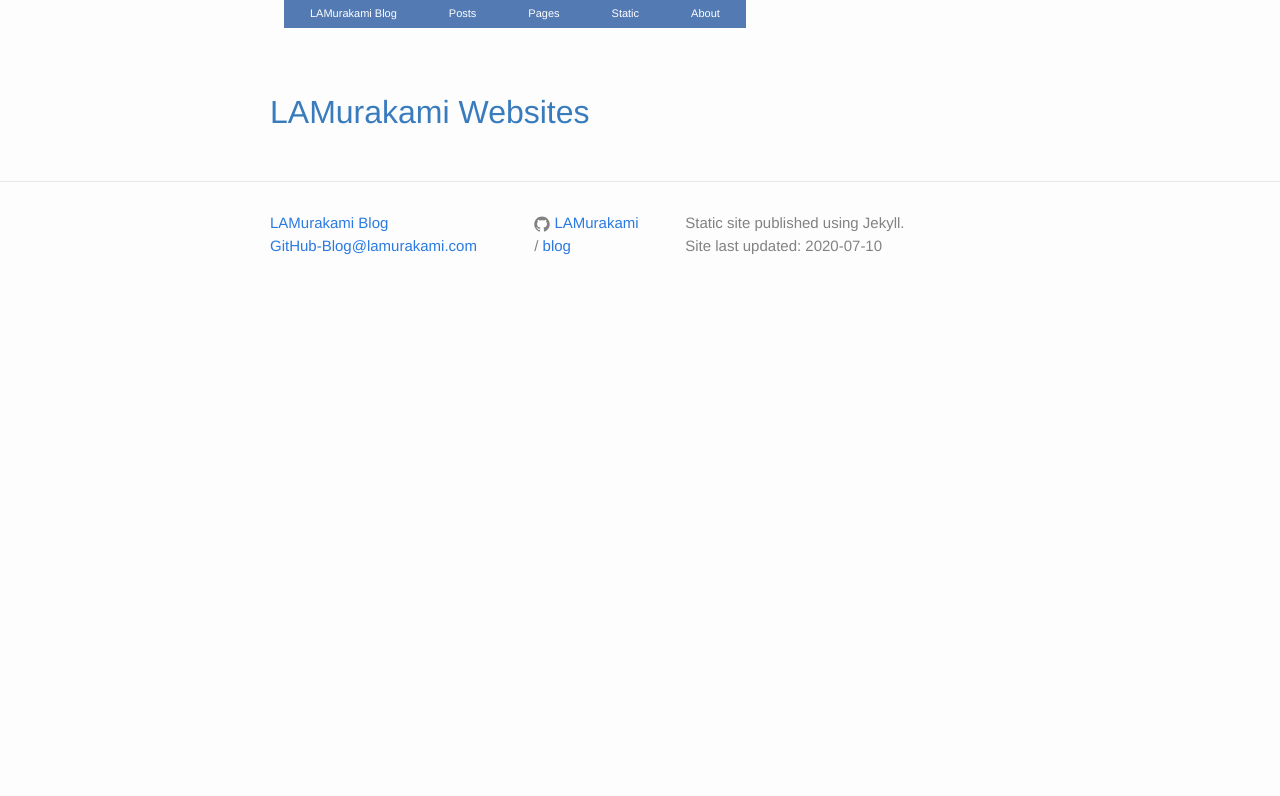
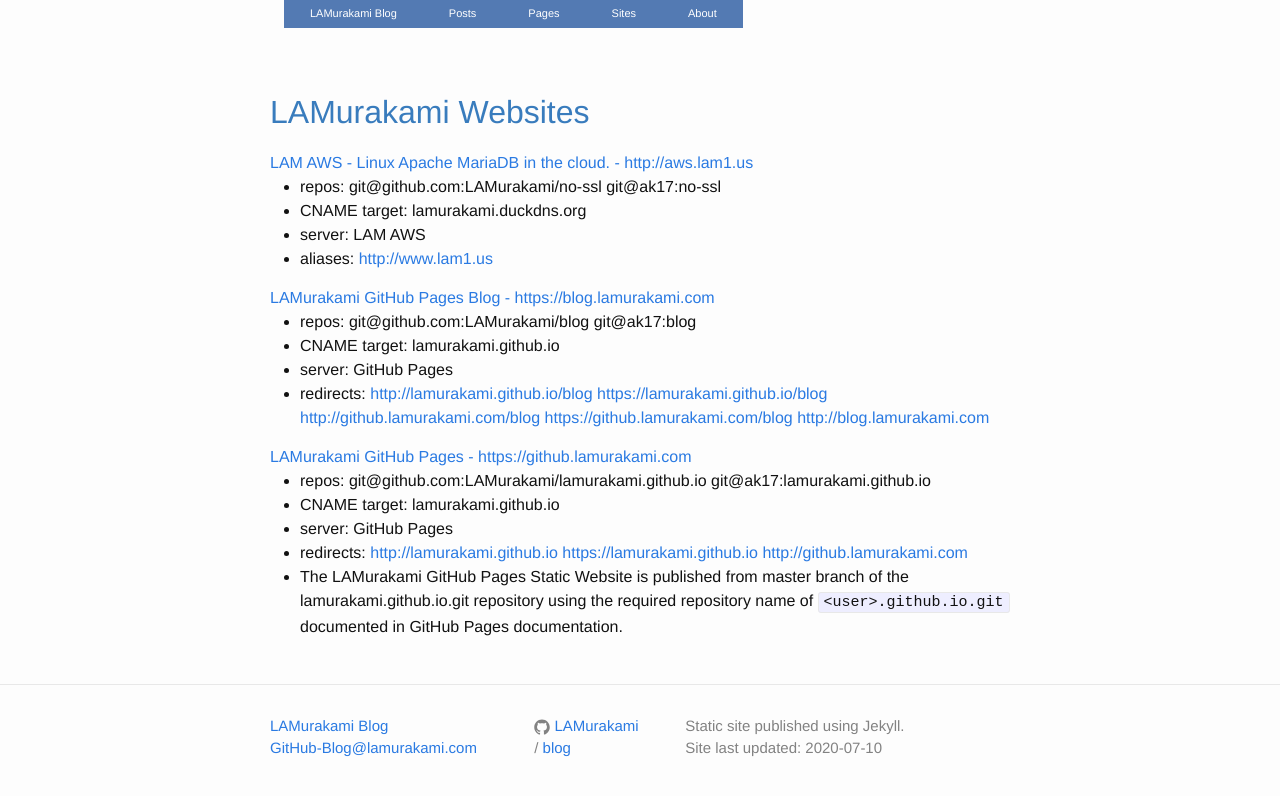
Before and after one commit to LAMurakami/blog, a Jekyll site: the page built from websites.html, in a window 1280 px wide. Shown: the top 796 px of the page. Built offline with Jekyll 4.4.1, drawn with Linux system fonts in a browser that asks for light colours.

Commit message:
Add websites collection pages and navigation list
Include static_files in Pages and add new Sites dropdown menu list.
Websites have title, repos, CNAME_target, aliases, server, redirects,
and w_url Metadata values used in the website page layout.
Websites can specify use_content to have content included in the
/Websites.html index page.

```diff
--- a/_config.yml
+++ b/_config.yml
@@ -10,10 +10,14 @@
 email: GitHub-Blog@lamurakami.com
 description: > # this means to ignore newlines until "baseurl:"
   Static site published using Jekyll.
-baseurl: "/" # the subpath of your site, e.g. /blog
+baseurl: "/blog" # the subpath of your site, e.g. /blog
 url: "https://blog.lamurakami.com" # the base hostname & protocol for your site
 github_username: LAMurakami
 github_repo: blog
 
+# Additional Collections beyond the built in posts
+collections:
+   websites:
+     output: true
 # Build settings
 markdown: kramdown
--- a/_includes/header.html
+++ b/_includes/header.html
@@ -24,15 +24,20 @@
         </li>
       {% endif %}
     {% endfor %}
-  </ul>
-</li>
-<li><a class="trigger" href="{{ site.baseurl }}/Sitemap.html" name="top">Static</a>
-  <ul>
     {% for file in site.static_files %}
       <li><a href="{{ file.path | prepend: site.baseurl }}">{{ file.path }}</a></li>
     {% endfor %}
   </ul>
 </li>
+
+<li><a class="trigger" href="{{ site.baseurl }}/Websites.html" name="top">Sites</a>
+  <ul>
+    {% for website in site.websites %}
+      <li><a href="{{ website.url | prepend: site.baseurl }}">{{ website.title }}</a></li>
+    {% endfor %}
+  </ul>
+</li>
+
 <li><a class="trigger" href="{{ site.baseurl }}/About" name="top">About</a></li>
 </ul>
 </div></div><br class="clearit"><!-- END top_nav menuwrapper menuBar -->
--- a/_websites/aws-lam1-us.md
+++ b/_websites/aws-lam1-us.md
@@ -1,8 +1,10 @@
 ---
 sort_key: 00100
 title:  "LAM AWS - Linux Apache MariaDB in the cloud."
+repos: git@github.com:LAMurakami/no-ssl git@ak17:no-ssl
 w_url: http://aws.lam1.us
 CNAME_target: lamurakami.duckdns.org
 aliases: http://www.lam1.us
 server: LAM AWS
+layout: website
 ---
--- a/_websites/blog-lamurakami-com.md
+++ b/_websites/blog-lamurakami-com.md
@@ -1,8 +1,10 @@
 ---
 sort_key: 01000
 title:  "LAMurakami GitHub Pages Blog"
+repos: git@github.com:LAMurakami/blog git@ak17:blog
 w_url: https://blog.lamurakami.com
 CNAME_target: lamurakami.github.io
 redirects: http://lamurakami.github.io/blog https://lamurakami.github.io/blog http://github.lamurakami.com/blog https://github.lamurakami.com/blog http://blog.lamurakami.com
 server: GitHub Pages
+layout: website
 ---
--- a/_websites/github-lamurakami-com.md
+++ b/_websites/github-lamurakami-com.md
@@ -1,11 +1,13 @@
 ---
 sort_key: 02000
 title:  "LAMurakami GitHub Pages"
+repos: git@github.com:LAMurakami/lamurakami.github.io git@ak17:lamurakami.github.io
 w_url: https://github.lamurakami.com
 CNAME_target: lamurakami.github.io
 redirects: http://lamurakami.github.io  https://lamurakami.github.io http://github.lamurakami.com
 server: GitHub Pages
 use_content: true
+layout: website
 ---
 
-## content
+The LAMurakami GitHub Pages Static Website is published from master branch of the lamurakami.github.io.git repository using the required repository name of `<user>.github.io.git` documented in GitHub Pages documentation.
--- a/websites.html
+++ b/websites.html
@@ -11,6 +11,9 @@
   {% for website in site.websites %}
   <dt><a href="{{ website.w_url }}">{{ website.title }} - {{ website.w_url }}</a>
     <dd><ul>
+    {% if website.repos %}
+     <li>repos: {{ website.repos }}</li>
+    {% endif %}
     <li>CNAME target: {{ website.CNAME_target }}</li>
     <li>server: {{ website.server }}</li>{% if website.aliases %}
 <li>aliases:{% assign alias = website.aliases | split: " " %}
```
Also changed, not shown: _layouts/website.html (added, +27 -0 lines).
